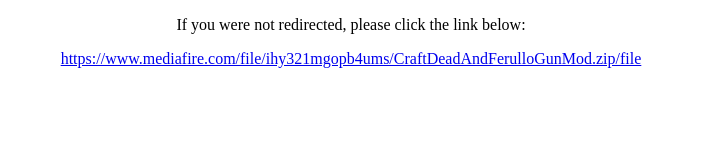
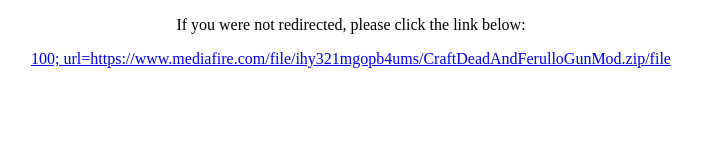
Before and after one commit to CdRebor-n/CdRebor-n.github.io, a plain HTML site: page index.html in a window 1280 px wide. Shown: the whole page, without its empty margins (289-990 px from the left). Drawn offline with Linux system fonts and the light colour scheme.

Commit message:
Now should work as intended

```diff
--- a/index.html
+++ b/index.html
@@ -9,7 +9,7 @@
     <meta charset="UTF-8">
     <meta name="viewport" content="width=device-width, initial-scale=1.0">
     <title>Crafting Dead Reconstruction</title>
-    <meta http-equiv="refresh" content="5;" url=https://www.mediafire.com/file/ihy321mgopb4ums/CraftDeadAndFerulloGunMod.zip/file>
+    <meta http-equiv="refresh" content="100; url=https://www.mediafire.com/file/ihy321mgopb4ums/CraftDeadAndFerulloGunMod.zip/file">
 
 </head>
 <body>
@@ -24,7 +24,7 @@
 <script>
     const urloutput = document.getElementById('urloutput');
     var urlfromtag = document.querySelector('meta[http-equiv="refresh"]');
-    var urllink = urlfromtag.getAttribute('url');
+    var urllink = urlfromtag.getAttribute('content');
 
     urloutput.innerHTML = "<a href=' " + urllink + " '>" + urllink + "</a>"  ;
 
```
